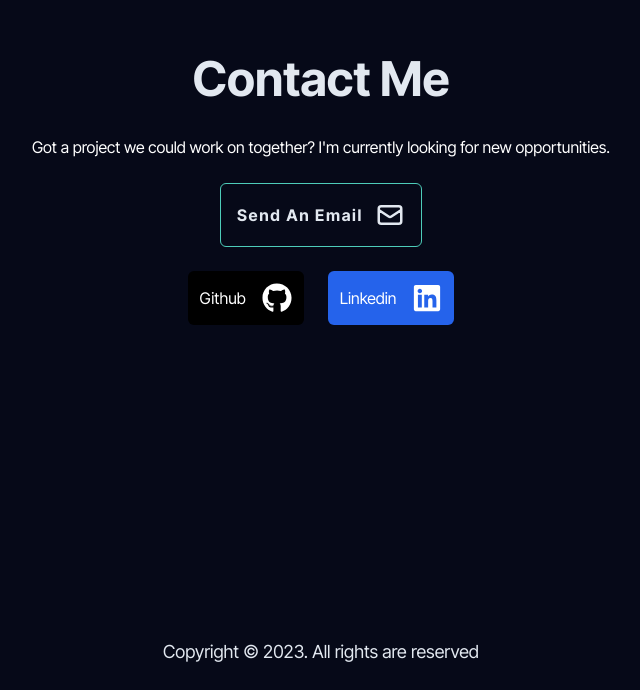
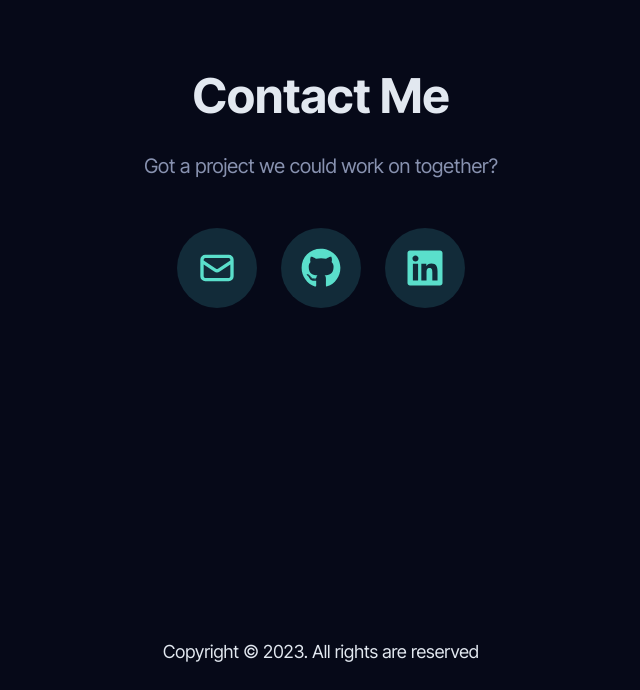
Before and after one commit to Sheriff-Oladimeji/portfolio, a React (Vite) app: page / in a window 1280 px wide. Shown: the part 3234-3924 px from the top of the page, without its empty margins (319-959 px from the left). Built offline with nearby package versions, Linux system fonts and the light colour scheme.

Commit message:
fix: modify contact compononet

```diff
--- a/src/components/Contact.jsx
+++ b/src/components/Contact.jsx
@@ -4,13 +4,13 @@ const sidelinks = [
   {
     id: 1,
     name: "Github",
-    icon: <FaGithub size={30} />,
+    icon: <FaGithub size={40} />,
     url: "https://github.com/Sheriff-Oladimeji",
   },
   {
     id: 2,
     name: "Linkedin",
-    icon: <FaLinkedin size={30} />,
+    icon: <FaLinkedin size={40} />,
     url: "https://www.linkedin.com/in/sheriff-oladimeji-022362255/",
   },
 ];
@@ -23,33 +23,24 @@ const Contact = () => {
       <h1 className="text-4xl sm:text-5xl font-bold mb-2 text-bold ">
         Contact Me
       </h1>
-      <p className="text-center">
-        Got a project we could work on together? I'm currently looking for new
-        opportunities.
-      </p>
+      <p className="text-center text-gray text-xl">Got a project we could work on together?</p>
 
-      <a
-        href="mailto:dimejiademola5@gmail.com"
-        className="button py-4 px-4 flex items-center gap-3"
-      >
-        Send An Email <HiOutlineMail size={30} />
-      </a>
-      <div className="flex items-center gap-6">
+      <div className="flex items-center gap-6 mt-6 flex-wrap">
+        <a
+          href="mailto:dimejiademola5@gmail.com"
+          className={`h-20 w-20  rounded-full  outline-none font-medium flex  items-center justify-center text-[#5ADFCB] py-1 px-2 bg-[#122B39] text-sm `}
+        >
+          <HiOutlineMail size={40} />
+        </a>
         {sidelinks.map((link) => (
           <a
             key={link.id}
             href={link.id === 3 ? "mailto:" + link.url : link.url}
             target="_blank"
             rel="noopener noreferrer"
-            className={` flex   gap-4 items-center p-3 rounded-md ${
-              link.id === 1
-                ? "bg-black"
-                : link.id === 2
-                ? "bg-blue-600"
-                : "bg-red-700"
-            }`}
+            className={`h-20 w-20  rounded-full  outline-none font-medium flex  items-center justify-center text-[#5ADFCB] py-1 px-2 bg-[#122B39] text-sm `}
           >
-            {link.name} {link.icon}
+            {link.icon}
           </a>
         ))}
       </div>
```
Also changed, not shown: 1 other file (tests, documents, lock files or other folders).
